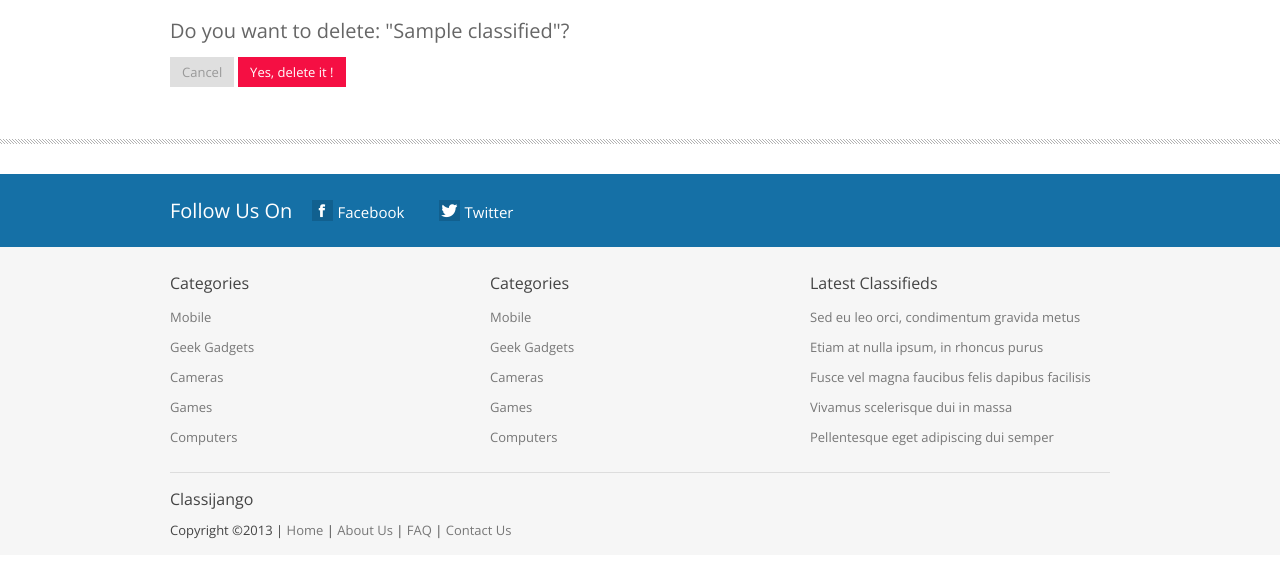
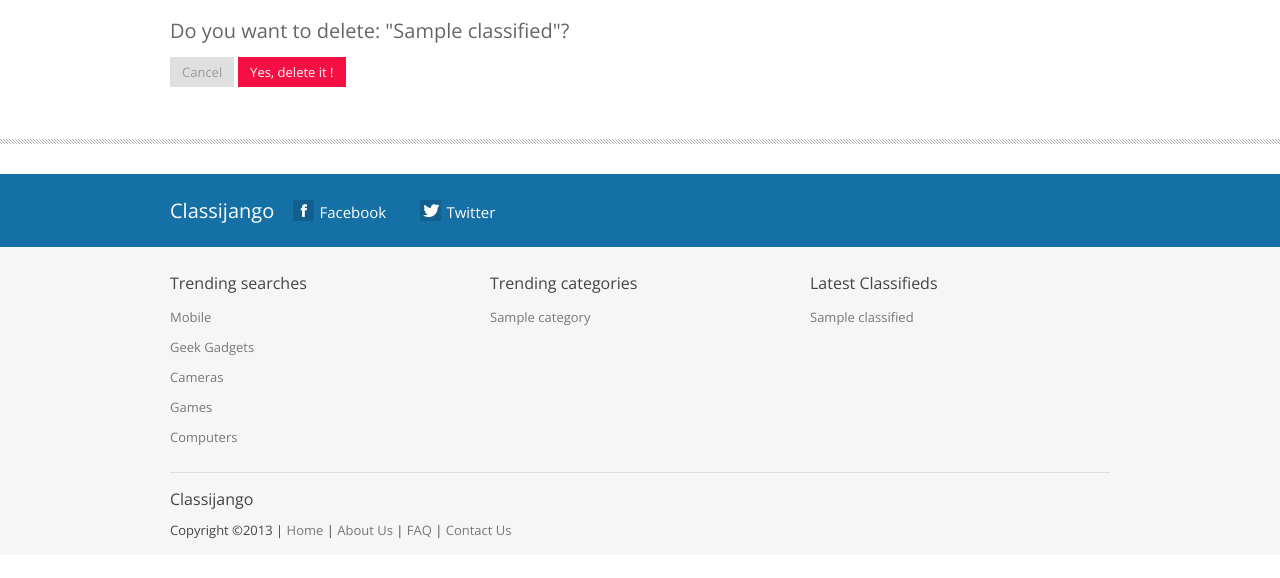
Before and after one commit to joni2back/classijango, a Django app: template src/classifieds/templates/classifieds/delete.html in a window 1280 px wide. Shown: the part 142-720 px from the top of the page. Run offline with Django 3.2, Linux system fonts and the light colour scheme; the template is opened without the code that fills it: most values are stand-ins (such as "Sample title", 1, 10 or a date in 2020).

Commit message:
footer items (trending categories, classifieds)

```diff
--- a/src/classifieds/settings.py
+++ b/src/classifieds/settings.py
@@ -111,6 +111,8 @@ TEMPLATE_CONTEXT_PROCESSORS = (
     "django.core.context_processors.static",
     "django.contrib.messages.context_processors.messages",
     "django.core.context_processors.request",
+    "main.context_processors.trendingCategories",
+    "main.context_processors.latestClassifieds",
 )
 
 MIDDLEWARE_CLASSES = (
--- a/src/classifieds/templates/misc/layouts/footer.html
+++ b/src/classifieds/templates/misc/layouts/footer.html
@@ -4,7 +4,7 @@
     <div class="row">
       <div class="span12">
         <p class="big">
-          <span>Follow Us On</span>
+          <span>Classijango</span>
           <a href="http://www.facebook.com/classijango"><i class="icon-facebook"></i>Facebook</a>
           <a href="http://twitter.com/classijango"><i class="icon-twitter"></i>Twitter</a>
           </p>
@@ -21,10 +21,8 @@
         <div class="span4">
           <div class="fwidget">
 
-
-
             <div class="col-l">
-            <h6>Categories</h6>
+            <h6>Trending searches</h6>
             <ul>
               <li><a href="#">Mobile</a></li>
               <li><a href="#">Geek Gadgets</a></li>
@@ -39,13 +37,11 @@
 
         <div class="span4">
           <div class="fwidget">
-            <h6>Categories</h6>
+            <h6>Trending categories</h6>
             <ul>
-              <li><a href="#">Mobile</a></li>
-              <li><a href="#">Geek Gadgets</a></li>
-              <li><a href="#">Cameras</a></li>
-              <li><a href="#">Games</a></li>
-              <li><a href="#">Computers</a></li>
+              {% for category in trendingCategories %}
+                <li><a href="/ads/category/{{ category.permalink }}">{{ category }}</a></li>
+              {% endfor %}
             </ul>
           </div>
         </div>
@@ -54,11 +50,9 @@
           <div class="fwidget">
             <h6>Latest Classifieds</h6>
             <ul>
-              <li><a href="#">Sed eu leo orci, condimentum gravida metus</a></li>
-              <li><a href="#">Etiam at nulla ipsum, in rhoncus purus</a></li>
-              <li><a href="#">Fusce vel magna faucibus felis dapibus facilisis</a></li>
-              <li><a href="#">Vivamus scelerisque dui in massa</a></li>
-              <li><a href="#">Pellentesque eget adipiscing dui semper</a></li>
+              {% for classified in latestClassifieds %}
+                <li><a href="/ads/{{ classified.permalink }}">{{ classified }}</a></li>
+              {% endfor %}
             </ul>
           </div>
         </div>
```
Also changed, not shown: src/main/models/categories.py (+17 -8 lines).
